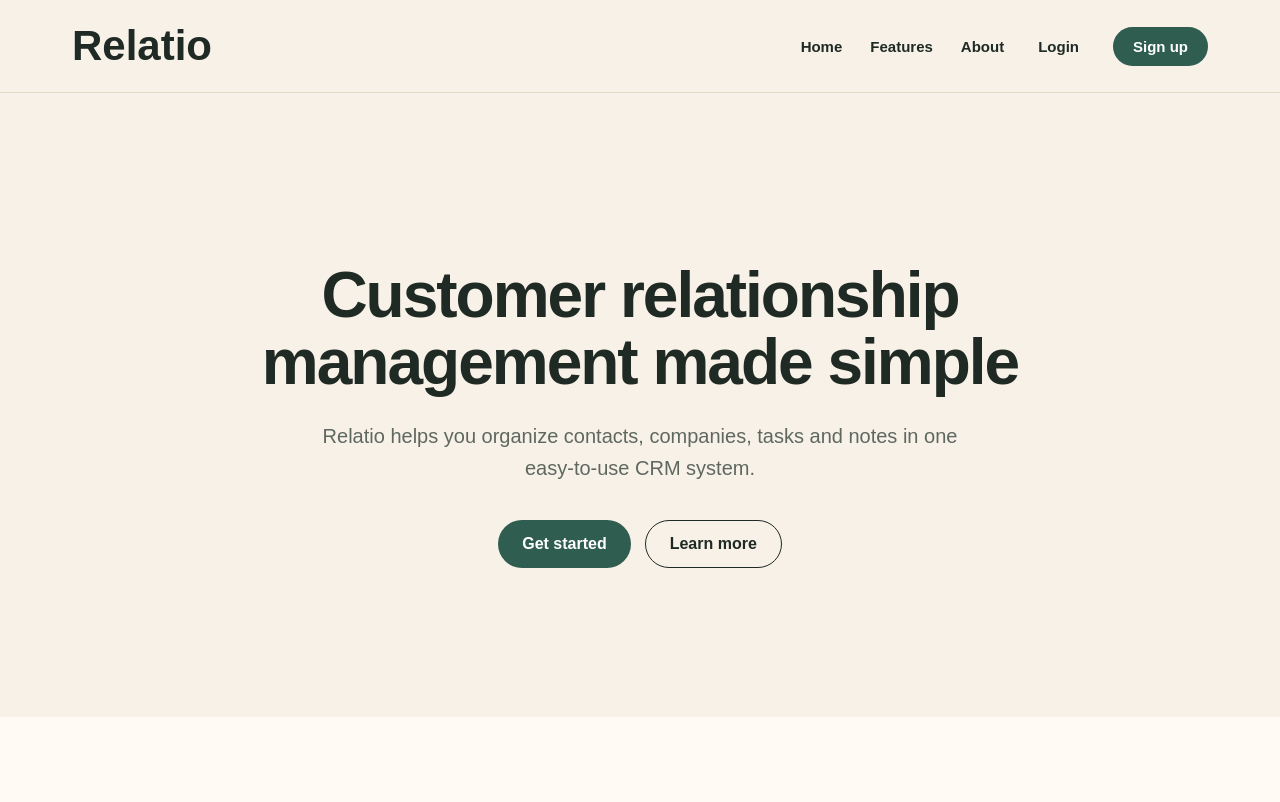
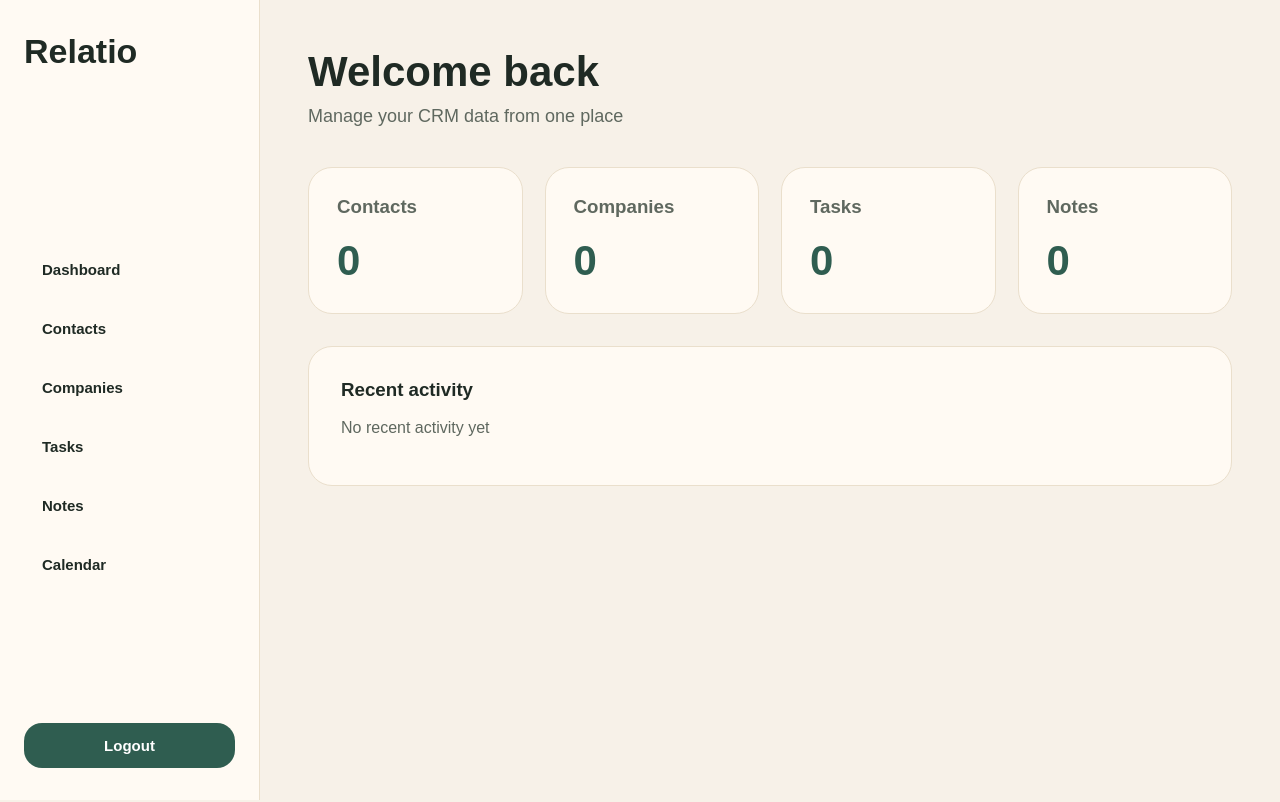
Before and after one commit to MarcusPersson97/Relatio, a React app in the folder Frontend/: page / in a window 1280 px wide. Shown: the top 802 px of the page. Built offline with nearby package versions, Linux system fonts and the light colour scheme; the HTML template or start-up script is replaced by a standard one.

Commit message:
feat: Created HomePage dashboard layout

```diff
--- a/Frontend/src/App.jsx
+++ b/Frontend/src/App.jsx
@@ -1,8 +1,10 @@
 import StartPage from "./pages/StartPage";
+import HomePage from "./pages/HomePage";
 import "./App.css";
 
 function App() {
-  return <StartPage />;
+  return <HomePage />;
+//  return <StartPage />;
 }
 
 export default App;
--- /dev/null
+++ b/Frontend/src/pages/HomePage.css
@@ -0,0 +1,168 @@
+.home-page {
+  display: flex;
+  min-height: 100vh;
+  background-color: var(--color-background);
+}
+
+.sidebar {
+  width: 260px;
+  padding: 32px 24px;
+
+  background-color: var(--color-surface);
+  border-right: 1px solid var(--color-border);
+
+  display: flex;
+  flex-direction: column;
+  justify-content: space-between;
+}
+
+.sidebar-logo {
+  margin: 0;
+  font-size: 34px;
+  font-weight: 800;
+  color: var(--color-text);
+}
+
+.sidebar-nav {
+  margin-top: 40px;
+
+  display: flex;
+  flex-direction: column;
+  gap: 14px;
+}
+
+.sidebar-nav button,
+.logout-button {
+  padding: 14px 18px;
+
+  border: none;
+  border-radius: var(--radius-medium);
+
+  background-color: transparent;
+
+  text-align: left;
+
+  font-size: 15px;
+  font-weight: 600;
+
+  color: var(--color-text);
+
+  cursor: pointer;
+  transition: 0.2s;
+}
+
+.sidebar-nav button:hover,
+.logout-button:hover {
+  background-color: var(--color-card);
+  color: var(--color-primary);
+}
+
+.logout-button {
+  background-color: var(--color-primary);
+  color: white;
+  text-align: center;
+}
+
+.logout-button:hover {
+  background-color: var(--color-primary-hover);
+  color: white;
+}
+
+.dashboard {
+  flex: 1;
+  padding: 48px;
+}
+
+.dashboard-header h1 {
+  margin: 0;
+  font-size: 42px;
+  color: var(--color-text);
+}
+
+.dashboard-header p {
+  margin-top: 10px;
+  color: var(--color-muted);
+  font-size: 18px;
+}
+
+.stats-grid {
+  margin-top: 40px;
+
+  display: grid;
+  grid-template-columns: repeat(4, 1fr);
+
+  gap: 22px;
+}
+
+.stat-card {
+  background-color: var(--color-surface);
+
+  padding: 28px;
+
+  border-radius: var(--radius-large);
+
+  border: 1px solid var(--color-border);
+}
+
+.stat-card h3 {
+  margin-top: 0;
+  color: var(--color-muted);
+}
+
+.stat-card p {
+  margin-bottom: 0;
+  margin-top: 18px;
+
+  font-size: 42px;
+  font-weight: 700;
+
+  color: var(--color-primary);
+}
+
+.recent-section {
+  margin-top: 32px;
+}
+
+.recent-card {
+  background-color: var(--color-surface);
+
+  padding: 32px;
+
+  border-radius: var(--radius-large);
+
+  border: 1px solid var(--color-border);
+}
+
+.recent-card h3 {
+  margin-top: 0;
+}
+
+.recent-card p {
+  color: var(--color-muted);
+}
+
+@media (max-width: 1000px) {
+  .stats-grid {
+    grid-template-columns: repeat(2, 1fr);
+  }
+}
+
+@media (max-width: 750px) {
+  .home-page {
+    flex-direction: column;
+  }
+
+  .sidebar {
+    width: 100%;
+    border-right: none;
+    border-bottom: 1px solid var(--color-border);
+  }
+
+  .dashboard {
+    padding: 24px;
+  }
+
+  .stats-grid {
+    grid-template-columns: 1fr;
+  }
+}
--- /dev/null
+++ b/Frontend/src/pages/HomePage.jsx
@@ -0,0 +1,61 @@
+import "./HomePage.css";
+
+function HomePage() {
+    return (
+        <div className="home-page">
+            <aside className="sidebar">
+                <h2 className="sidebar-logo">Relatio</h2>
+
+                <nav className="sidebar-nav">
+                    <button>Dashboard</button>
+                    <button>Contacts</button>
+                    <button>Companies</button>
+                    <button>Tasks</button>
+                    <button>Notes</button>
+                    <button>Calendar</button>
+                </nav>
+
+                <button className="logout-button">Logout</button>
+            </aside>
+
+            <main className="dashboard">
+                <div className="dashboard-header">
+                    <h1>Welcome back</h1>
+                    <p>Manage your CRM data from one place</p>
+                </div>
+
+                <section className="stats-grid">
+                    <div className="stat-card">
+                        <h3>Contacts</h3>
+                        <p>0</p>
+                    </div>
+
+                    <div className="stat-card">
+                        <h3>Companies</h3>
+                        <p>0</p>
+                    </div>
+
+                    <div className="stat-card">
+                        <h3>Tasks</h3>
+                        <p>0</p>
+                    </div>
+
+                    <div className="stat-card">
+                        <h3>Notes</h3>
+                        <p>0</p>
+                    </div>
+                </section>
+
+                <section className="recent-section">
+                    <div className="recent-card">
+                        <h3>Recent activity</h3>
+
+                        <p>No recent activity yet</p>
+                    </div>
+                </section>
+            </main>
+        </div>
+    );
+}
+
+export default HomePage;
```
